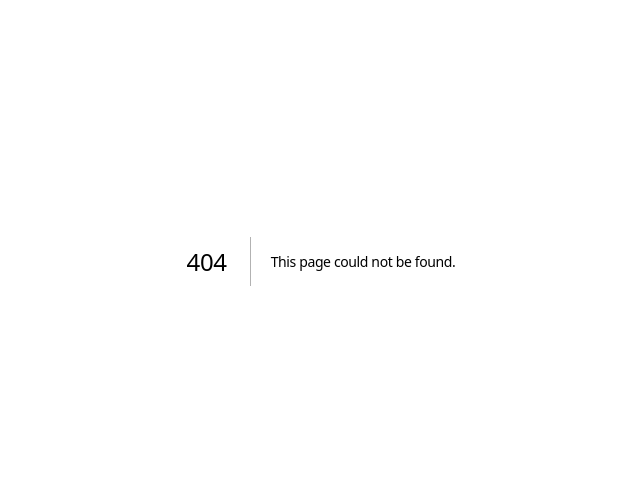
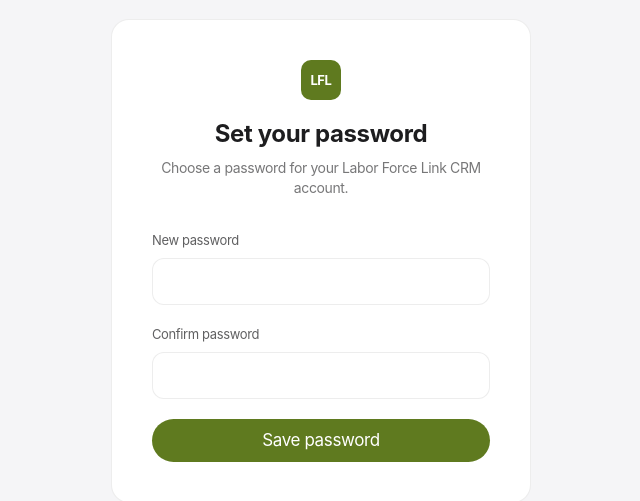
Before and after one commit to exposuremedia/labor-force-crm, a Next.js app: page /set-password in a window 1280 px wide. Before the commit this address had no page. Shown: the part 139-640 px from the top of the page, without its empty margins (319-959 px from the left). Built offline with nearby package versions, Linux system fonts and the light colour scheme.

Commit message:
Add set-password page for invited users

```diff
--- /dev/null
+++ b/app/set-password/page.tsx
@@ -0,0 +1,103 @@
+"use client";
+
+import { useState } from "react";
+import { createClient } from "@/lib/supabase/client";
+
+export default function SetPasswordPage() {
+  const [password, setPassword] = useState("");
+  const [confirm, setConfirm] = useState("");
+  const [loading, setLoading] = useState(false);
+  const [error, setError] = useState<string | null>(null);
+
+  async function save(e: React.FormEvent) {
+    e.preventDefault();
+    setError(null);
+
+    if (password.length < 8) {
+      setError("Password must be at least 8 characters.");
+      return;
+    }
+    if (password !== confirm) {
+      setError("The two passwords don't match.");
+      return;
+    }
+
+    setLoading(true);
+    const supabase = createClient();
+    const { error } = await supabase.auth.updateUser({ password });
+    setLoading(false);
+
+    if (error) {
+      setError(error.message);
+      return;
+    }
+    window.location.href = "/";
+  }
+
+  return (
+    <div
+      className="min-h-screen flex items-center justify-center px-4"
+      style={{ background: "var(--color-parchment)" }}
+    >
+      <div className="surface-card" style={{ width: "100%", maxWidth: 420, padding: 40 }}>
+        <div style={{ marginBottom: 28, textAlign: "center" }}>
+          <div
+            style={{
+              width: 40,
+              height: 40,
+              borderRadius: 10,
+              background: "var(--color-brand)",
+              color: "#fff",
+              display: "flex",
+              alignItems: "center",
+              justifyContent: "center",
+              fontWeight: 700,
+              fontSize: 13,
+              margin: "0 auto 16px",
+            }}
+          >
+            LFL
+          </div>
+          <h1 style={{ fontSize: 24, fontWeight: 700, margin: 0 }}>
+            Set your password
+          </h1>
+          <p style={{ fontSize: 14, opacity: 0.6, marginTop: 6 }}>
+            Choose a password for your Labor Force Link CRM account.
+          </p>
+        </div>
+
+        <form onSubmit={save}>
+          <label style={{ fontSize: 13, opacity: 0.7 }}>New password</label>
+          <input
+            type="password"
+            value={password}
+            onChange={(e) => setPassword(e.target.value)}
+            autoComplete="new-password"
+            className="em-input-square"
+            style={{ width: "100%", marginTop: 6, marginBottom: 16 }}
+          />
+
+          <label style={{ fontSize: 13, opacity: 0.7 }}>Confirm password</label>
+          <input
+            type="password"
+            value={confirm}
+            onChange={(e) => setConfirm(e.target.value)}
+            autoComplete="new-password"
+            className="em-input-square"
+            style={{ width: "100%", marginTop: 6, marginBottom: 20 }}
+          />
+
+          {error && (
+            <div style={{ color: "var(--color-hot)", fontSize: 13, marginBottom: 14 }}>
+              {error}
+            </div>
+          )}
+
+          <button type="submit" disabled={loading} className="btn-primary" style={{ width: "100%", padding: "13px 22px" }}>
+            {loading ? "Saving…" : "Save password"}
+          </button>
+        </form>
+      </div>
+    </div>
+  );
+}
```
